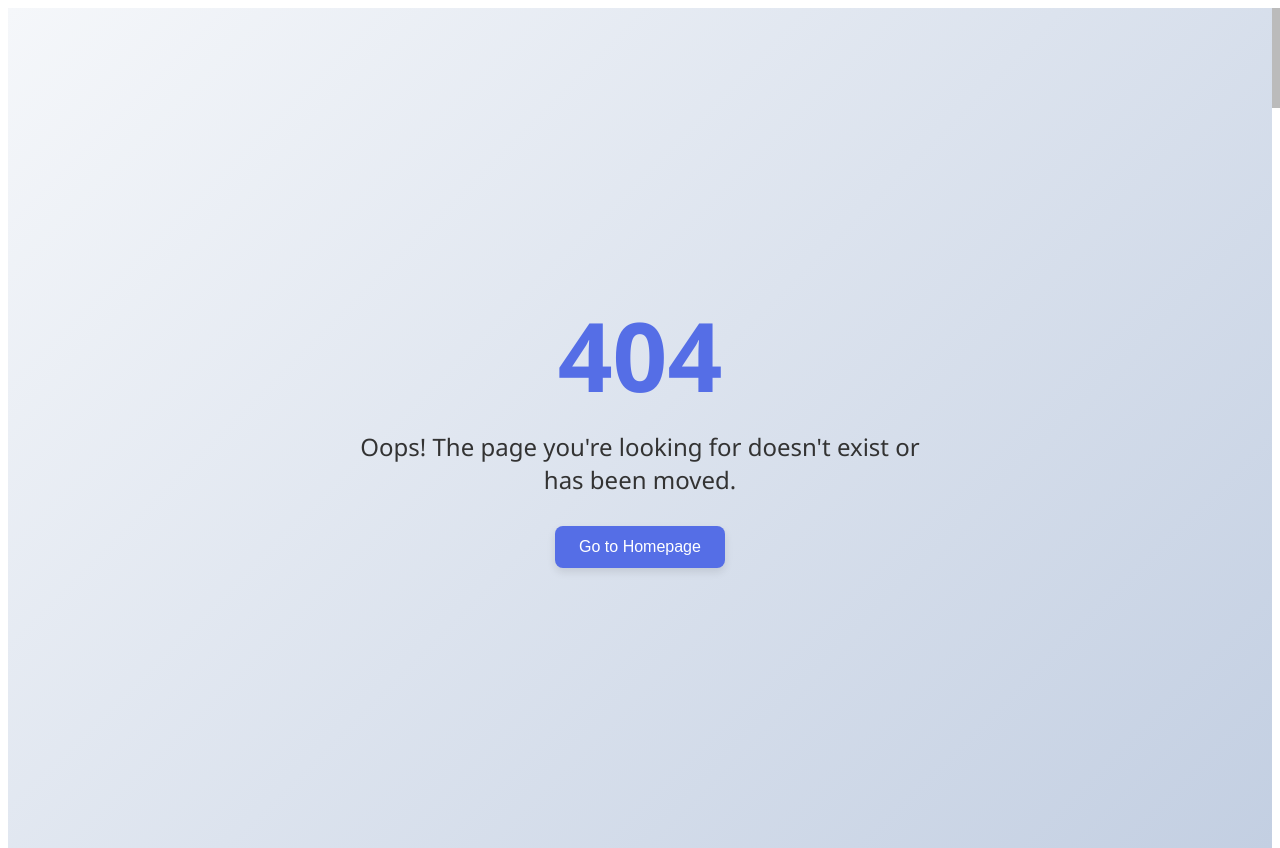
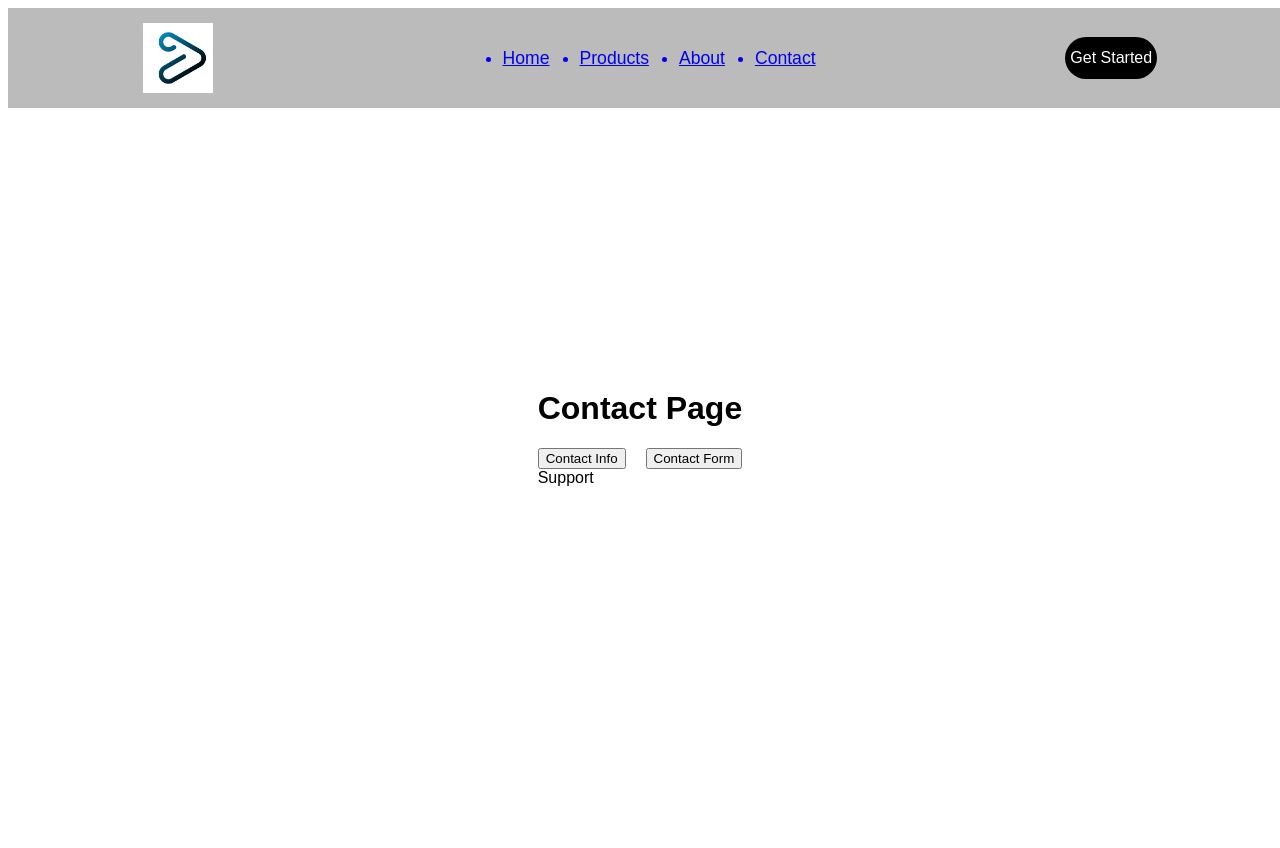
Before and after one commit to muazimmaqbool/Reactjs-with-Me, a React (Create React App) app: page /contact/1 in a window 1280 px wide. Before the commit this address had no page. After the commit the page ends 800 px from the top, so only its background shows below. Built offline with nearby package versions, Linux system fonts and the light colour scheme.

Commit message:
Route paramters

```diff
--- a/src/React Router/Main.jsx
+++ b/src/React Router/Main.jsx
@@ -10,6 +10,7 @@ import ContactLayout from "./Layout/ContactLayout";
 import Info from "./Pages/Info";
 import Form from "./Pages/Form";
 import NotFound from "./Pages/NotFound";
+import Support from "./Pages/Support";
 /*
 ->React Router:
     ->What is React Router?
@@ -51,6 +52,8 @@ const Main = () => {
       <Route path="contact" element={<ContactLayout />}>
         <Route path="info" element={<Info/>}/>
         <Route path="form" element={<Form/>}/>
+        {/* passing route parameters */}
+        <Route path=":id" element={<Support />} />
       </Route>
       {/*This will be shown when no path matches */}
       <Route path="*" element={<NotFound/>} />
@@ -109,6 +112,12 @@ const Main = () => {
             ...mention differen router here
           </Route>
           see above
+
+➡️ Route Paramters: These are the values that are dynamically passed to the route.
+    ->For example, if you have a route like /products/:id, the :id
+    In short these are tha values that are passed to the page url
+    They can used to change the content of the page based on the value passed.
+    ->You can access these parameters using the useParams hook.
 */
 
 export default Main;
--- /dev/null
+++ b/src/React Router/Pages/Support.jsx
@@ -0,0 +1,9 @@
+import React from 'react'
+
+const Support = () => {
+  return (
+    <div>Support</div>
+  )
+}
+
+export default Support
```
